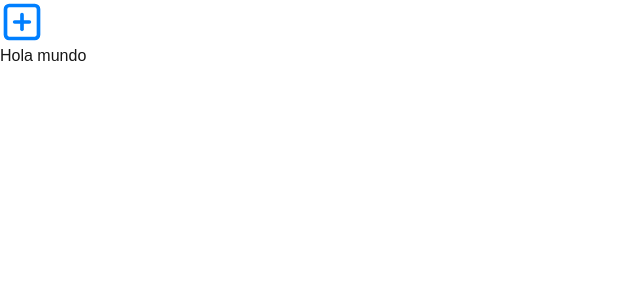
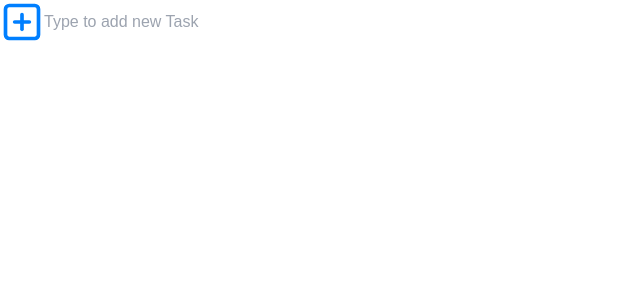
Before and after one commit to Gui2258/tech-test-front, a Next.js app: page / in a window 1280 px wide. Shown: the top 300 px of the page, without its empty margins (0-640 px from the left). Built offline with nearby package versions, Linux system fonts and the light colour scheme.

Commit message:
(feat) Homa Page - Added transition on input focus

```diff
--- a/app/page.tsx
+++ b/app/page.tsx
@@ -1,11 +1,40 @@
+'use client';
 import { Plus } from '@/components/icons/Plus';
+import { useState } from 'react';
 
 export default function Home() {
+    const [isFocused, setIsFocused] = useState(false);
+
     return (
         <>
             <main>
-                <Plus />
-                Hola mundo
+                <div className="flex flex-col">
+                    <div className="flex">
+                        <Plus />
+                        <input
+                            className="bg-gray-placeholder"
+                            placeholder="Type to add new Task"
+                            onFocus={() => setIsFocused(true)}
+                            onBlur={() => setIsFocused(false)}
+                        />
+                    </div>
+
+                    <div
+                        className={`
+                        transform transition-all duration-300 ease-in-out
+                        ${
+                            isFocused
+                                ? 'opacity-100 translate-y-2 h-32'
+                                : 'opacity-0 -translate-y-4 h-0'
+                        }
+                    `}
+                    >
+                        <div className="bg-white p-4 rounded shadow-lg">
+                            {/* Your dropdown content here */}
+                            <p>Additional options or content</p>
+                        </div>
+                    </div>
+                </div>
             </main>
         </>
     );
```
